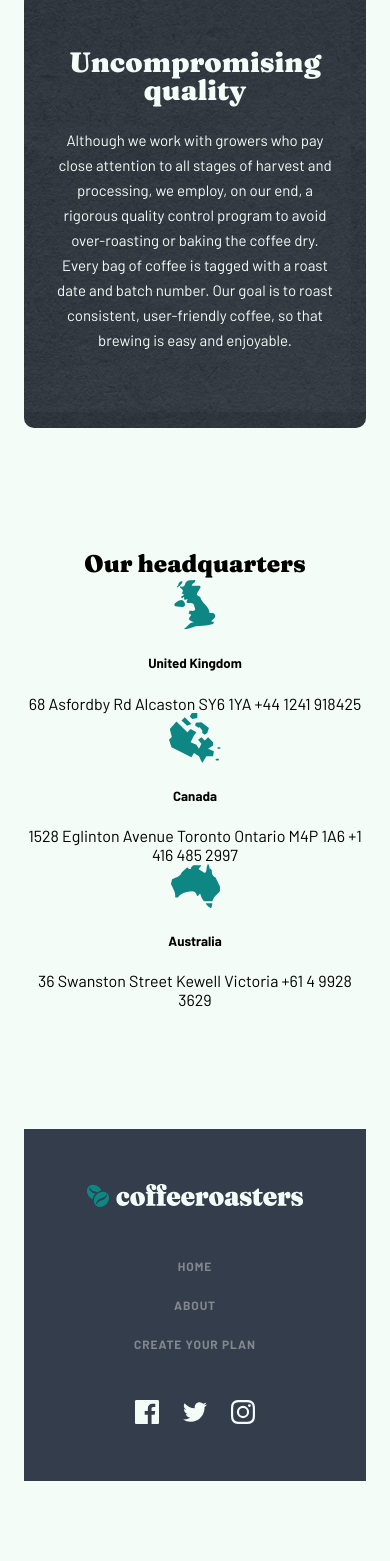
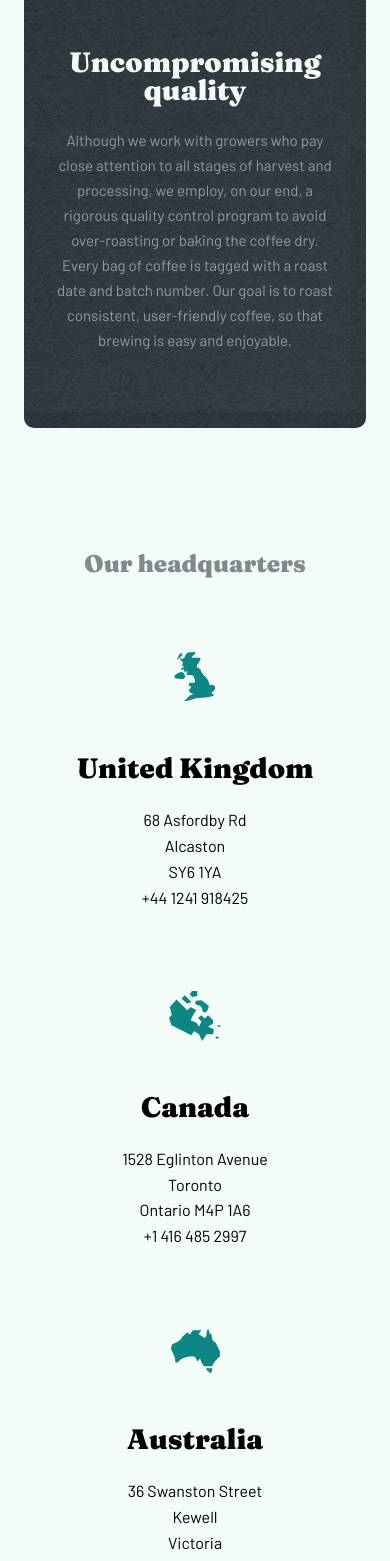
Before and after one commit to Andrparsons/coffeeroasters, a Next.js app: page /about in a window 390 px wide. Shown: the part 1680-3241 px from the top of the page. Built offline with nearby package versions, Linux system fonts and the light colour scheme.

Commit message:
mobile  styling for about page - location

```diff
--- a/pages/about.js
+++ b/pages/about.js
@@ -85,7 +85,7 @@ export default function About() {
             </picture>
             <div className={styles.qualityContent}>
               <h2 className={styles.qualityTitle}>Uncompromising quality</h2>
-              <p>
+              <p className={styles.qualityText}>
                 Although we work with growers who pay close attention to all
                 stages of harvest and processing, we employ, on our end, a
                 rigorous quality control program to avoid over-roasting or
@@ -98,25 +98,40 @@ export default function About() {
         </section>
 
         <section className={styles.locationSection}>
-          <h4>Our headquarters</h4>
+          <h4 className={styles.locationSectionTitle}>Our headquarters</h4>
 
           <div className={styles.locations}>
             <div className={styles.location}>
               <IllustrationUk />
-              <h5>United Kingdom</h5>
-              68 Asfordby Rd Alcaston SY6 1YA +44 1241 918425
+              <h3 className={styles.locationCountry}>United Kingdom</h3>
+              <div className={styles.addressGroup}>
+                <p className={styles.addressLine}>68 Asfordby Rd</p>
+                <p className={styles.addressLine}>Alcaston</p>
+                <p className={styles.addressLine}>SY6 1YA</p>
+                <p className={styles.addressLine}>+44 1241 918425</p>
+              </div>
             </div>
 
             <div className={styles.location}>
               <IllustrationCanada />
-              <h5>Canada</h5>
-              1528 Eglinton Avenue Toronto Ontario M4P 1A6 +1 416 485 2997
+              <h3 className={styles.locationCountry}>Canada</h3>
+              <div className={styles.addressGroup}>
+                <p className={styles.addressLine}>1528 Eglinton Avenue</p>
+                <p className={styles.addressLine}>Toronto</p>
+                <p className={styles.addressLine}>Ontario M4P 1A6</p>
+                <p className={styles.addressLine}>+1 416 485 2997</p>
+              </div>
             </div>
 
             <div className={styles.location}>
               <IllustrationAustralia />
-              <h5>Australia</h5>
-              36 Swanston Street Kewell Victoria +61 4 9928 3629
+              <h3 className={styles.locationCountry}>Australia</h3>
+              <div className={styles.addressGroup}>
+                <p className={styles.addressLine}>36 Swanston Street</p>
+                <p className={styles.addressLine}>Kewell</p>
+                <p className={styles.addressLine}>Victoria</p>
+                <p className={styles.addressLine}>+61 4 9928 3629</p>
+              </div>
             </div>
           </div>
         </section>
--- a/styles/About.module.css
+++ b/styles/About.module.css
@@ -155,6 +155,10 @@
   margin-bottom: 1.5rem;
 }
 
+.qualityText {
+  opacity: 0.5;
+}
+
 @media (min-width: 550px) {
   .qualitySection {
     background-image: url(/about/tablet/bg-quality.png);
@@ -166,3 +170,35 @@
     background-image: url(/about/desktop/bg-quality.png);
   }
 }
+
+/* location section */
+
+.locationSectionTitle {
+  color: var(--secondaryTitle);
+}
+
+.locations {
+  margin-top: 4.5rem;
+}
+
+.location {
+  margin-top: 5rem;
+}
+
+.location:first-child {
+  margin-top: 0;
+}
+
+.locationCountry {
+  margin-top: 3rem;
+}
+
+.addressGroup {
+  margin-top: 1.375rem;
+}
+
+.addressLine {
+  margin: 0;
+  font-size: 1rem;
+  line-height: 1.62;
+}
```
